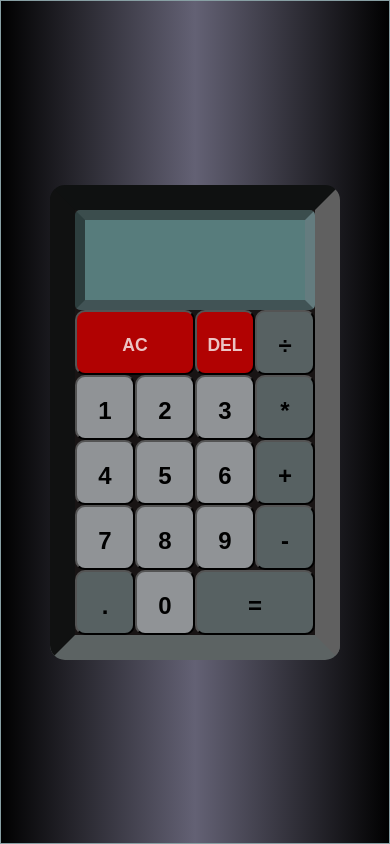
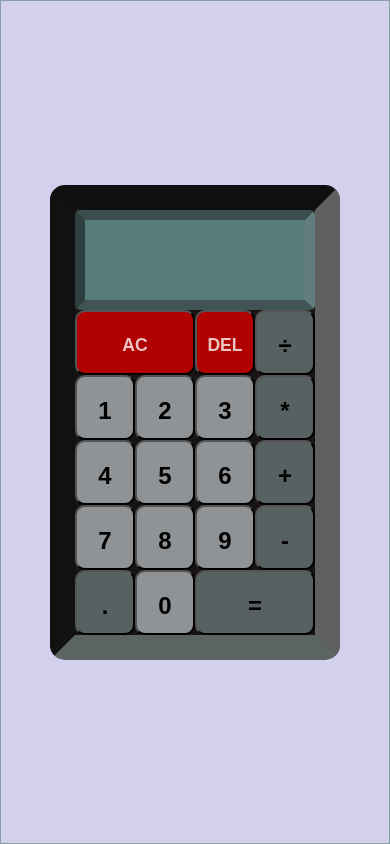
Before and after one commit to EmmyJoel/calculator-app, a plain HTML site: page index.html in a window 390 px wide. Drawn offline with Linux system fonts and the light colour scheme.

Commit message:
mobile background color update

```diff
--- a/styles.css
+++ b/styles.css
@@ -86,7 +86,7 @@ body{
 
 @media screen and (max-width:400px){
     body{
-        background-color:rgb(99, 97, 116);
+        background:rgb(211, 208, 238);
     }
     .calculator{
         padding:0px;
```
